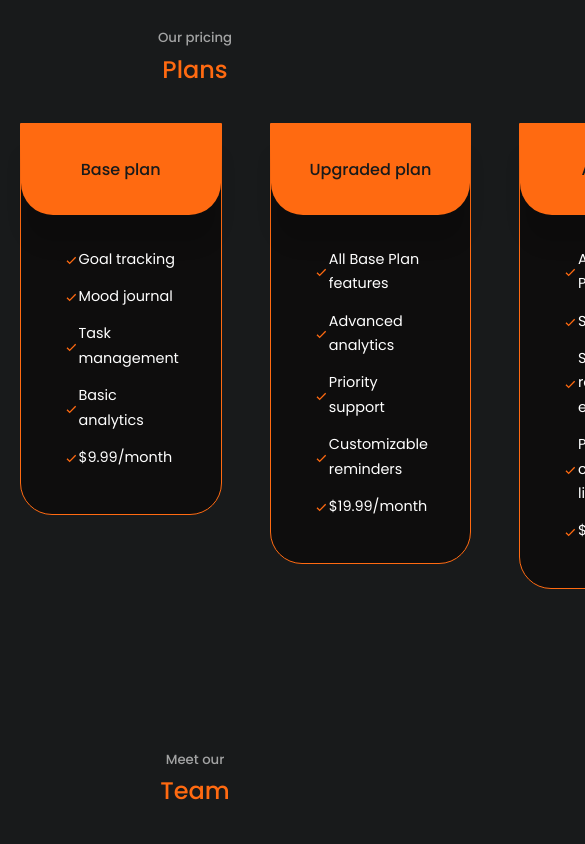
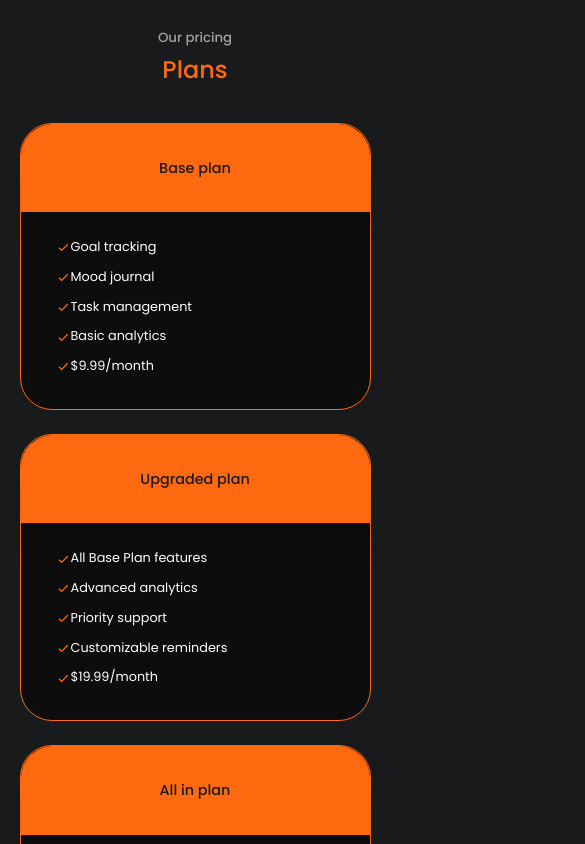
Before and after one commit to JKiskisl/360MindWeb, a React (Create React App) app: page / in a window 390 px wide. Shown: the part 6260-7104 px from the top of the page, 585 px wide, since content can reach past the window. Built offline with nearby package versions, Linux system fonts and the light colour scheme.

Commit message:
fix pricing mobile view

```diff
--- a/src/components/pricing/pricing.css
+++ b/src/components/pricing/pricing.css
@@ -58,3 +58,38 @@
   overflow: hidden;
   text-overflow: ellipsis;
 }
+
+@media screen and (max-width: 600px) {
+  .pricing__container {
+    grid-template-columns: 1fr;
+    gap: 1.5rem;
+  }
+
+  .pricing {
+    border-radius: 2rem;
+  }
+
+  .pricing__head {
+    border-radius: 2rem 2rem 0 0;
+  }
+
+  .pricing__head h3 {
+    font-size: 0.9rem;
+  }
+
+  .pricing__list {
+    padding: 1.5rem;
+  }
+
+  .pricing__list li {
+    margin-bottom: 0.5rem;
+  }
+
+  .pricing__list-icon {
+    margin-top: 1px;
+  }
+
+  .pricing__list p {
+    font-size: 0.8rem;
+  }
+}
```
